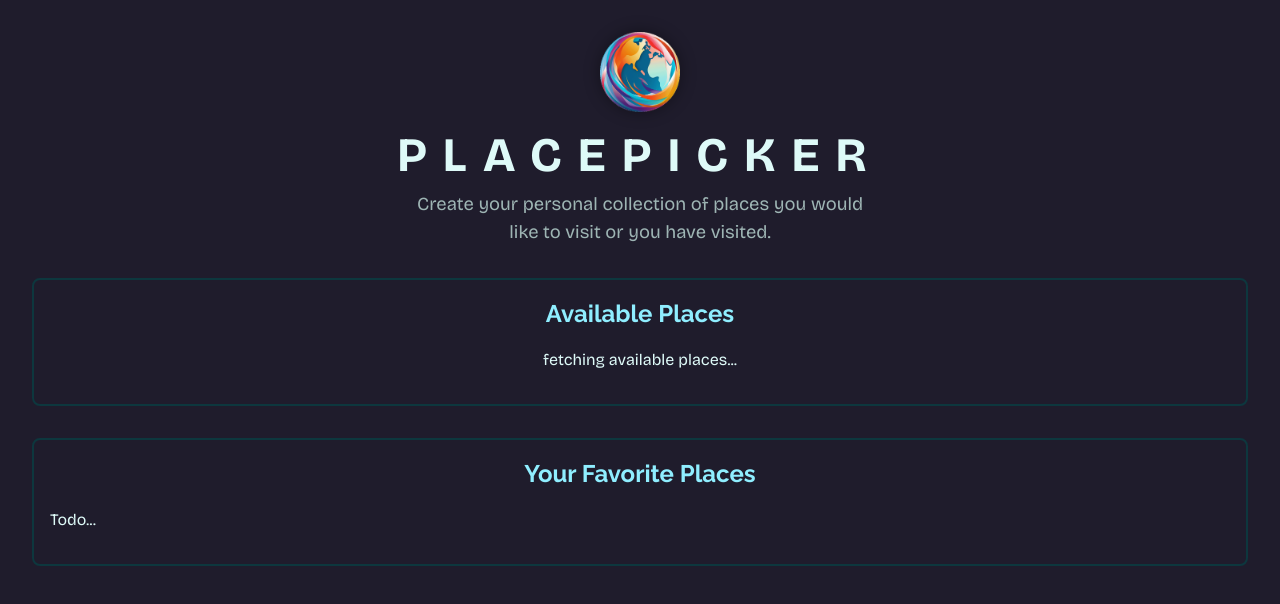
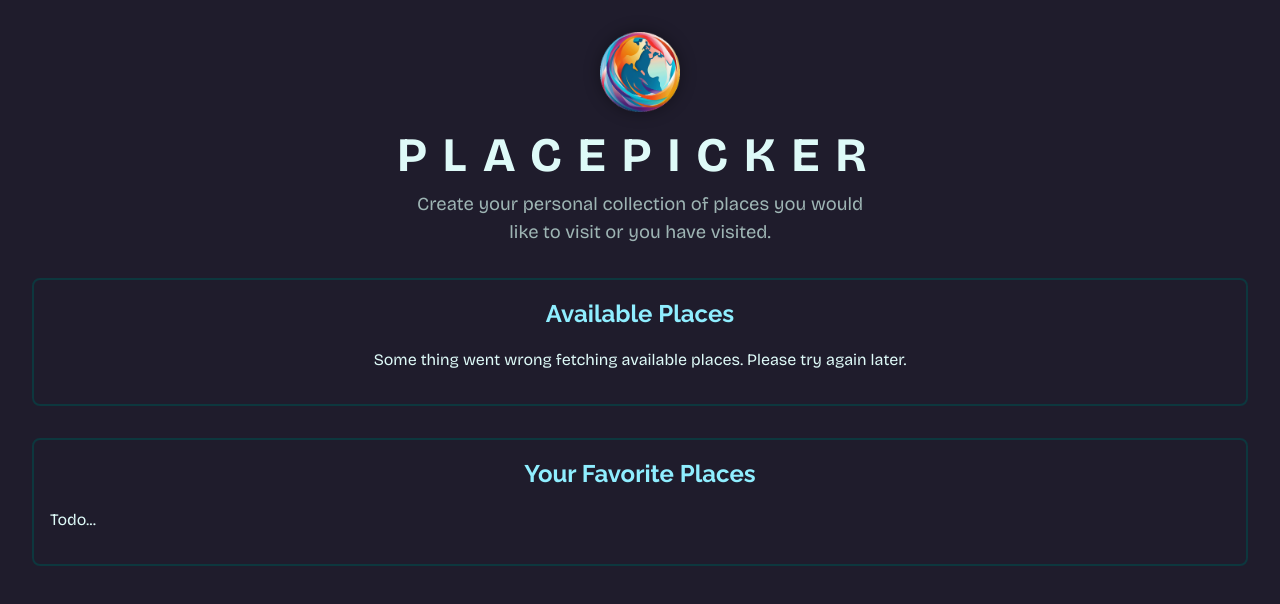
Before and after one commit to ramkumar-ark/place_explorer, an Angular app: page / in a window 1280 px wide. Shown: the top 604 px of the page. Built offline with nearby package versions, Linux system fonts and the light colour scheme; no server answers.

Commit message:
added fallback text for error response

```diff
--- a/src/app/places/available-places/available-places.component.html
+++ b/src/app/places/available-places/available-places.component.html
@@ -1,7 +1,9 @@
 <app-places-container title="Available Places">
   @if (isFetching()) {
   <p class="fallback-text">fetching available places...</p>
-  } @if (places()) {
+  } @else if (error()) {
+  <p class="fallback-text">{{ error() }}</p>
+  } @else if (places()) {
   <app-places [places]="places()!" />
   } @else if (places()?.length === 0) {
   <p class="fallback-text">Unfortunately, no places could be found.</p>
--- a/src/app/places/available-places/available-places.component.ts
+++ b/src/app/places/available-places/available-places.component.ts
@@ -15,6 +15,7 @@ import { HttpClient } from '@angular/common/http';
 export class AvailablePlacesComponent implements OnInit {
   places = signal<Place[] | undefined>(undefined);
   isFetching = signal<boolean>(false);
+  error = signal<string | null>(null);
   private httpClient = inject(HttpClient);
   ngOnInit() {
     this.isFetching.set(true);
@@ -23,6 +24,13 @@ export class AvailablePlacesComponent implements OnInit {
       .subscribe({
         next: (resp) => this.places.set(resp.places),
         complete: () => this.isFetching.set(false),
+        error: (err) => {
+          this.isFetching.set(false);
+          console.error(err);
+          this.error.set(
+            'Some thing went wrong fetching available places. Please try again later.'
+          );
+        },
       });
   }
 }
```
